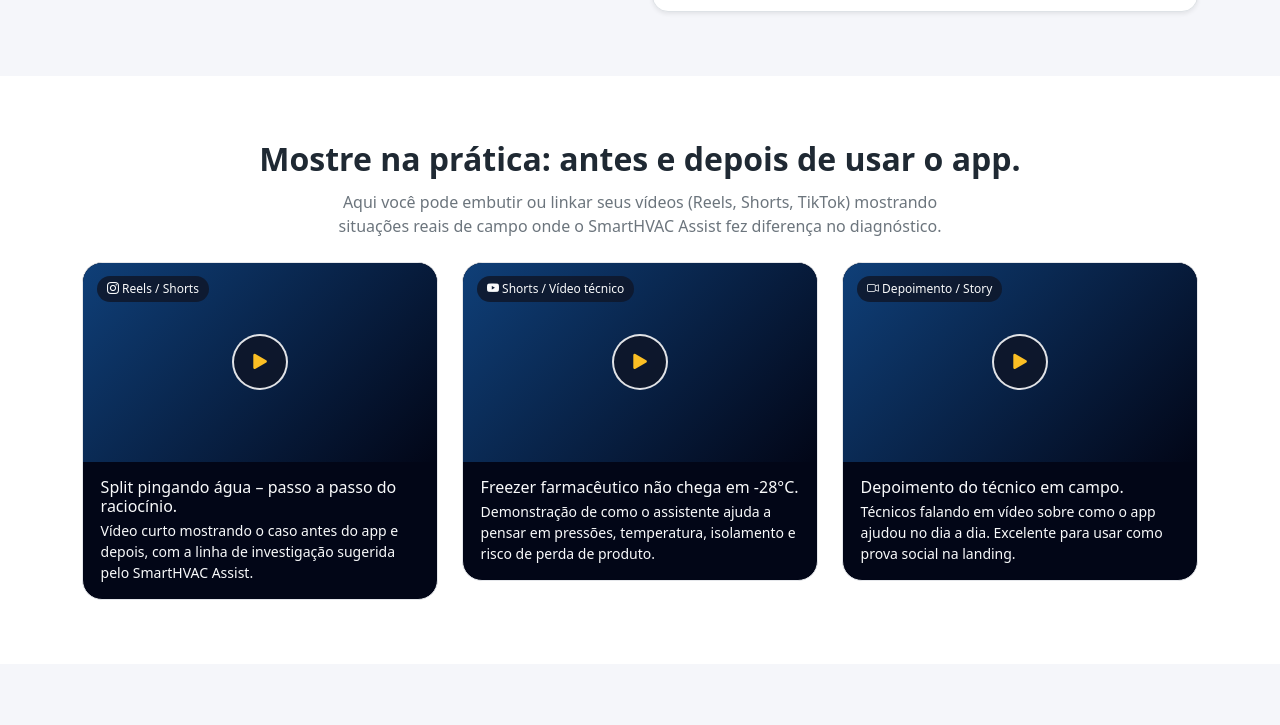
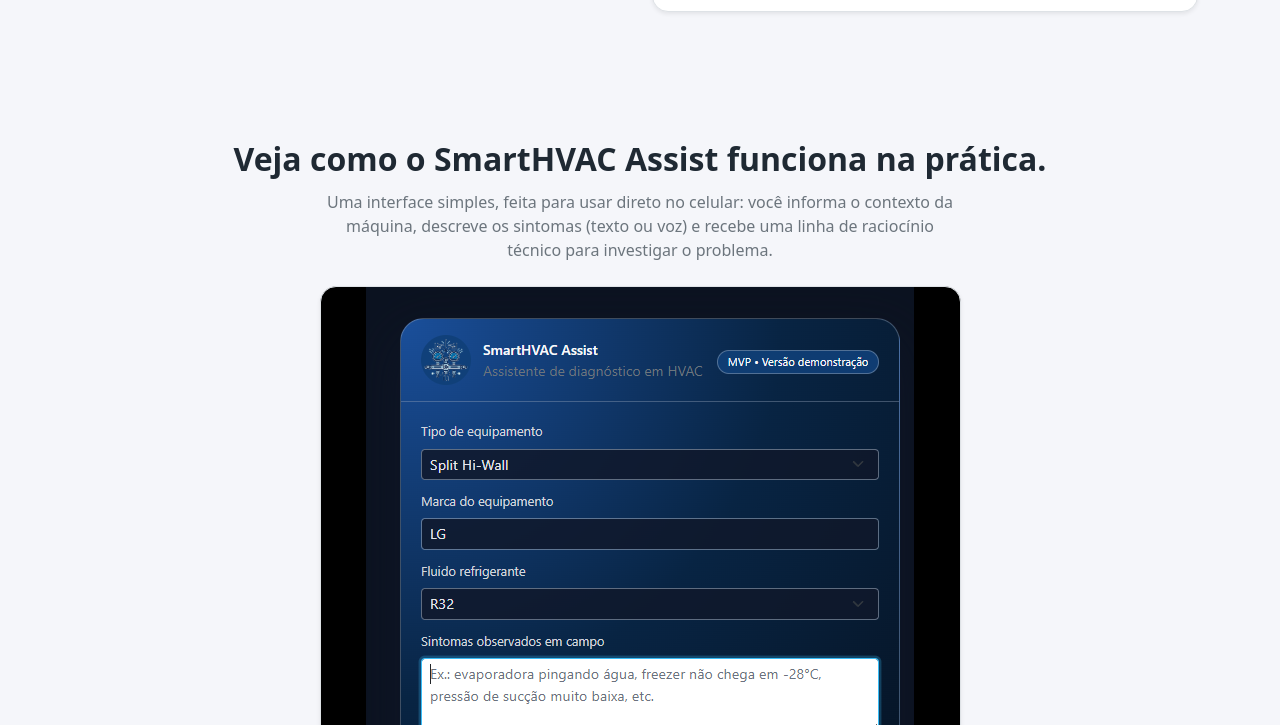
Before and after one commit to marlevek/smarthvac, a plain HTML site: page index.html in a window 1280 px wide. Shown: the part 1978-2703 px from the top of the page. Drawn offline with nearby package versions, Linux system fonts and the light colour scheme.

Commit message:
reestruturado o index.html e criado SEO

```diff
--- a/index.html
+++ b/index.html
@@ -4,10 +4,39 @@
 <head>
     <meta charset="UTF-8">
     <meta name="viewport" content="width=device-width, initial-scale=1.0">
-    <title>SmartHVAC Assist – Seu super técnico de ar-condicionado no bolso</title>
 
-    <!-- Favicon (ajuste o caminho se tiver ícone) -->
+    <title>SmartHVAC Assist – Assistente de IA para técnicos de ar-condicionado e refrigeração</title>
+
+    <!-- SEO básico -->
+    <meta name="description"
+        content="SmartHVAC Assist é um assistente de IA feito para técnicos de ar-condicionado e refrigeração. Receba sugestões de diagnóstico, passo a passo de verificação e apoio em instalações, manutenções preventivas e corretivas.">
+    <meta name="keywords"
+        content="ar-condicionado, refrigeração, HVAC, técnico de ar, manutenção de ar-condicionado, diagnóstico ar-condicionado, IA para HVAC, CoderTec">
+    <meta name="author" content="CoderTec">
+    <meta name="robots" content="index,follow">
+
+    <!-- Canonical (ajuste para o seu subdomínio real) -->
+    <link rel="canonical" href="https://smarthvac.codertec.com.br/">
+
+    <!-- Favicon -->
     <link rel="icon" type="image/png" href="favicon-smarthvac.png">
+
+    <!-- Open Graph / Social (WhatsApp, Telegram, Facebook) -->
+    <meta property="og:type" content="website">
+    <meta property="og:title" content="SmartHVAC Assist – Seu super técnico de ar-condicionado no bolso">
+    <meta property="og:description"
+        content="Um assistente inteligente para ajudar técnicos de ar-condicionado e refrigeração no dia a dia em campo: diagnóstico, passo a passo e apoio em instalações e manutenções.">
+    <meta property="og:url" content="https://smarthvac.codertec.com.br/">
+    <meta property="og:site_name" content="SmartHVAC Assist">
+    <!-- Ajuste o caminho da imagem OG -->
+    <meta property="og:image" content="https://smarthvac.codertec.com.br/og-smarthvac-assist.png">
+
+    <!-- Twitter Card (quando compartilhado no X/Twitter) -->
+    <meta name="twitter:card" content="summary_large_image">
+    <meta name="twitter:title" content="SmartHVAC Assist – Assistente de IA para técnicos de HVAC">
+    <meta name="twitter:description"
+        content="Tenha um super técnico de ar-condicionado no bolso. Suporte em diagnóstico, instalações e manutenções.">
+    <meta name="twitter:image" content="https://smarthvac.codertec.com.br/images/og-smarthvac-assist.png">
 
     <!-- Bootstrap 5 -->
     <link href="https://cdn.jsdelivr.net/npm/bootstrap@5.3.3/dist/css/bootstrap.min.css" rel="stylesheet"
@@ -16,10 +45,10 @@
     <!-- Bootstrap Icons -->
     <link rel="stylesheet" href="https://cdn.jsdelivr.net/npm/bootstrap-icons@1.11.3/font/bootstrap-icons.css">
 
+    <!-- CSS da landing -->
     <link rel="stylesheet" href="styles.css">
+</head>
 
-
-</head>
 
 <body>
 
@@ -28,9 +57,7 @@
     <nav class="navbar navbar-expand-lg navbar-dark fixed-top shadow-sm">
         <div class="container">
             <a class="navbar-brand d-flex align-items-center" href="#topo">
-            <img src="logo_smarthvac.png"
-                 alt="Logotipo SmartHVAC Assist"
-                 class="logo-smarthvac me-2">
+                <img src="logo_smarthvac.png" alt="Logotipo SmartHVAC Assist" class="logo-smarthvac me-2">
                 <div class="d-flex flex-column lh-1">
                     <span class="brand-title">SmartHVAC Assist</span>
                     <small class="brand-subtitle">by CoderTec</small>
@@ -38,8 +65,8 @@
             </a>
 
             <button class="navbar-toggler" type="button" data-bs-toggle="collapse"
-                data-bs-target="#navbarSupportedContent" aria-controls="navbarSupportedContent"
-                aria-expanded="false" aria-label="Alternar navegação">
+                data-bs-target="#navbarSupportedContent" aria-controls="navbarSupportedContent" aria-expanded="false"
+                aria-label="Alternar navegação">
                 <span class="navbar-toggler-icon"></span>
             </button>
 
@@ -345,95 +372,43 @@
         </div>
     </section>
 
-    <!-- CASES / VÍDEOS -->
-    <section id="cases">
+    <!-- DEMO DO APP -->
+    <section id="cases" class="bg-light-hvac">
         <div class="container">
             <div class="text-center mb-4">
-                <h2 class="section-title">Mostre na prática: antes e depois de usar o app.</h2>
+                <h2 class="section-title">Veja como o SmartHVAC Assist funciona na prática.</h2>
                 <p class="section-subtitle">
-                    Aqui você pode embutir ou linkar seus vídeos (Reels, Shorts, TikTok)
-                    mostrando situações reais de campo onde o SmartHVAC Assist fez
-                    diferença no diagnóstico.
+                    Uma interface simples, feita para usar direto no celular: você informa o contexto
+                    da máquina, descreve os sintomas (texto ou voz) e recebe uma linha de raciocínio
+                    técnico para investigar o problema.
                 </p>
             </div>
 
-            <div class="row g-4">
-                <!-- CARD VÍDEO 1 -->
-                <div class="col-md-4">
-                    <div class="video-card">
-                        <div class="video-thumb">
-                            <div class="video-thumb-overlay">
-                                <div class="video-pill">
-                                    <i class="bi bi-instagram"></i> Reels / Shorts
-                                </div>
-                                <button class="video-play-btn" type="button"
-                                    onclick="window.open('https://seu-link-de-video-1.com', '_blank')">
-                                    <i class="bi bi-play-fill"></i>
-                                </button>
-                            </div>
-                        </div>
-                        <div class="video-card-body">
-                            <h6 class="mb-1">Split pingando água – passo a passo do raciocínio.</h6>
-                            <p class="small mb-0">
-                                Vídeo curto mostrando o caso antes do app e depois, com a
-                                linha de investigação sugerida pelo SmartHVAC Assist.
-                            </p>
-                        </div>
-                    </div>
-                </div>
+            <div class="row justify-content-center">
+                <div class="col-md-8 col-lg-7">
+                    <div class="border rounded-4 bg-black shadow-sm overflow-hidden">
+                        <!-- Troque por um print real do app -->
+                        <img src="tela_smarthvac.png" alt="Tela do app SmartHVAC Assist em funcionamento"
+                            class="img-fluid mx-auto d-block">
 
-                <!-- CARD VÍDEO 2 -->
-                <div class="col-md-4">
-                    <div class="video-card">
-                        <div class="video-thumb">
-                            <div class="video-thumb-overlay">
-                                <div class="video-pill">
-                                    <i class="bi bi-youtube"></i> Shorts / Vídeo técnico
-                                </div>
-                                <button class="video-play-btn" type="button"
-                                    onclick="window.open('https://seu-link-de-video-2.com', '_blank')">
-                                    <i class="bi bi-play-fill"></i>
-                                </button>
-                            </div>
-                        </div>
-                        <div class="video-card-body">
-                            <h6 class="mb-1">Freezer farmacêutico não chega em -28°C.</h6>
-                            <p class="small mb-0">
-                                Demonstração de como o assistente ajuda a pensar em
-                                pressões, temperatura, isolamento e risco de perda de
-                                produto.
-                            </p>
-                        </div>
-                    </div>
-                </div>
-
-                <!-- CARD VÍDEO 3 -->
-                <div class="col-md-4">
-                    <div class="video-card">
-                        <div class="video-thumb">
-                            <div class="video-thumb-overlay">
-                                <div class="video-pill">
-                                    <i class="bi bi-camera-video"></i> Depoimento / Story
-                                </div>
-                                <button class="video-play-btn" type="button"
-                                    onclick="window.open('https://seu-link-de-video-3.com', '_blank')">
-                                    <i class="bi bi-play-fill"></i>
-                                </button>
-                            </div>
-                        </div>
-                        <div class="video-card-body">
-                            <h6 class="mb-1">Depoimento do técnico em campo.</h6>
-                            <p class="small mb-0">
-                                Técnicos falando em vídeo sobre como o app ajudou no dia a
-                                dia. Excelente para usar como prova social na landing.
+                        <div class="p-3 p-md-4">
+                            <h6 class="mb-2">Fluxo básico de uso</h6>
+                            <ol class="small text-muted mb-3 ps-3">
+                                <li>Selecione o tipo de equipamento e informe o contexto básico.</li>
+                                <li>Digite ou fale os sintomas que você está vendo em campo.</li>
+                                <li>O app sugere possíveis causas e um passo a passo do que verificar.</li>
+                            </ol>
+                            <p class="small-note mb-0 text-white text-center">
+                                A imagem acima é uma simulação do app. O layout final pode variar
+                                conforme a evolução do MVP.
                             </p>
                         </div>
                     </div>
                 </div>
             </div>
-
         </div>
     </section>
+
 
     <!-- PLANOS E PREÇOS -->
     <section id="planos" class="bg-light-hvac">
```
Also changed, not shown: og-smarthvac-assist.png (added), tela_smarthvac.png (added). Lines whose indentation alone changed are shown as unchanged.
